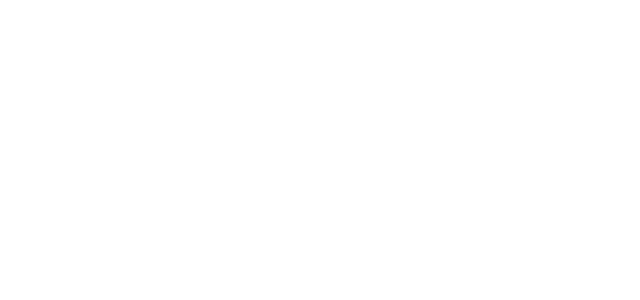
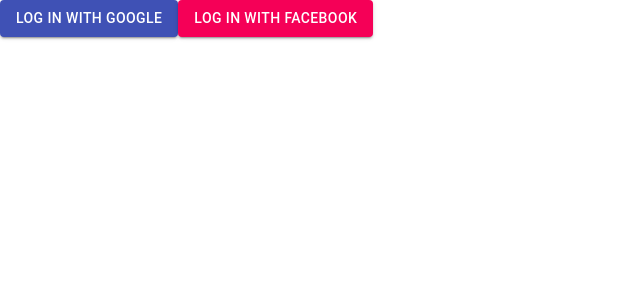
Before and after one commit to sarasamain/Dream-Trip, a React (Create React App) app in the folder client/: page /login in a window 1280 px wide. Shown: the top 300 px of the page, without its empty margins (0-640 px from the left). Built offline with nearby package versions, Linux system fonts and the light colour scheme.

Commit message:
feat. New view for login added, new route added, buttons added to view. Working

```diff
--- a/client/src/App.js
+++ b/client/src/App.js
@@ -3,6 +3,7 @@
 import { connect } from 'react-redux';
 import { BrowserRouter as Router, Route, Switch } from 'react-router-dom';
 import Home from './views/home';
+import Login from './views/login';
 import moment from 'moment';
 import {
   getPlaces,
@@ -99,6 +100,13 @@
       <Switch>
         <Route
           exact
+          path="/login"
+          render={() => (
+            <Login/>
+          )}
+        />
+        <Route
+          exact
           path="/"
           render={() => (
             <Home
--- /dev/null
+++ b/client/src/views/login.jsx
@@ -0,0 +1,13 @@
+import React from 'react';
+import Button from '@material-ui/core/Button';
+
+function Login () {
+  return (
+    <div>
+      <Button variant="contained" color="primary" onClick={() => { alert('login with Google') }}>Log in with Google</Button>
+      <Button variant="contained" color="secondary" onClick={() => { alert('login with Facebook') }}>Log in with Facebook</Button>
+    </div>
+  );
+}
+
+export default Login;
```
Also changed, not shown: 1 other file (tests, documents, lock files or other folders).
